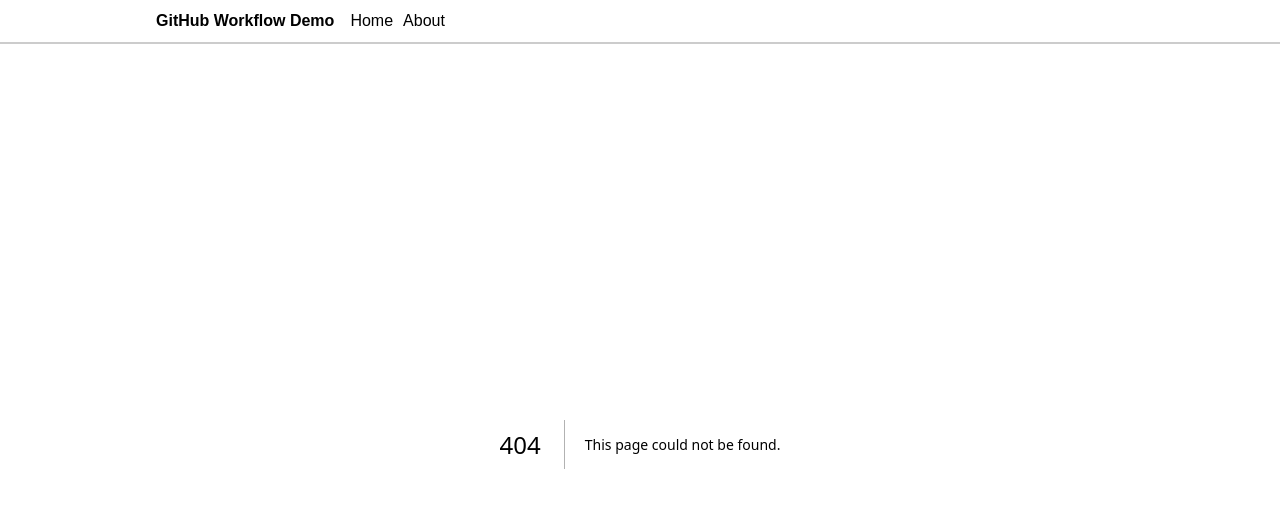
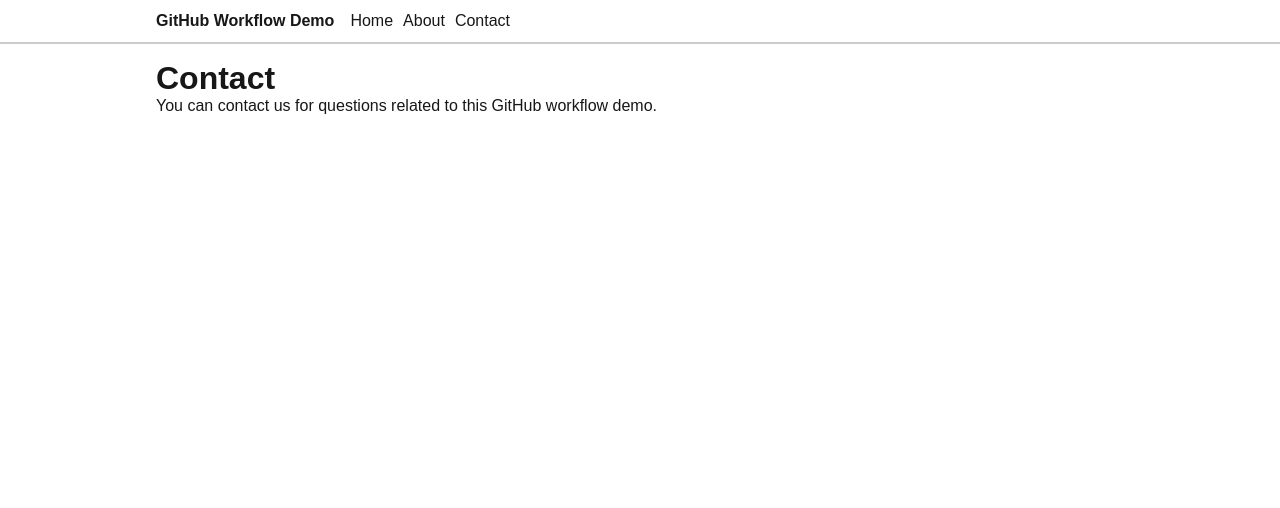
Before and after one commit to rafail3/github-workflow-nextjs, a Next.js app: page /contact in a window 1280 px wide. Before the commit this address had no page. Shown: the top 508 px of the page. Built offline with nearby package versions, Linux system fonts and the light colour scheme.

Commit message:
feat: add contact page

```diff
--- /dev/null
+++ b/src/app/contact/page.tsx
@@ -0,0 +1,8 @@
+export default function Contact() {
+    return (
+        <main className="container" style={{ paddingTop: 16, paddingBottom: 16 }}>
+            <h1>Contact</h1>
+            <p>You can contact us for questions related to this GitHub workflow demo.</p>
+        </main>
+    );
+}
--- a/src/components/Header.tsx
+++ b/src/components/Header.tsx
@@ -9,6 +9,7 @@ export default function Header() {
         <nav aria-label="Primary" className="nav">
           <Link href="/">Home</Link>
           <Link href="/about">About</Link>
+          <Link href="/contact">Contact</Link>
         </nav>
       </div>
     </header>
```
